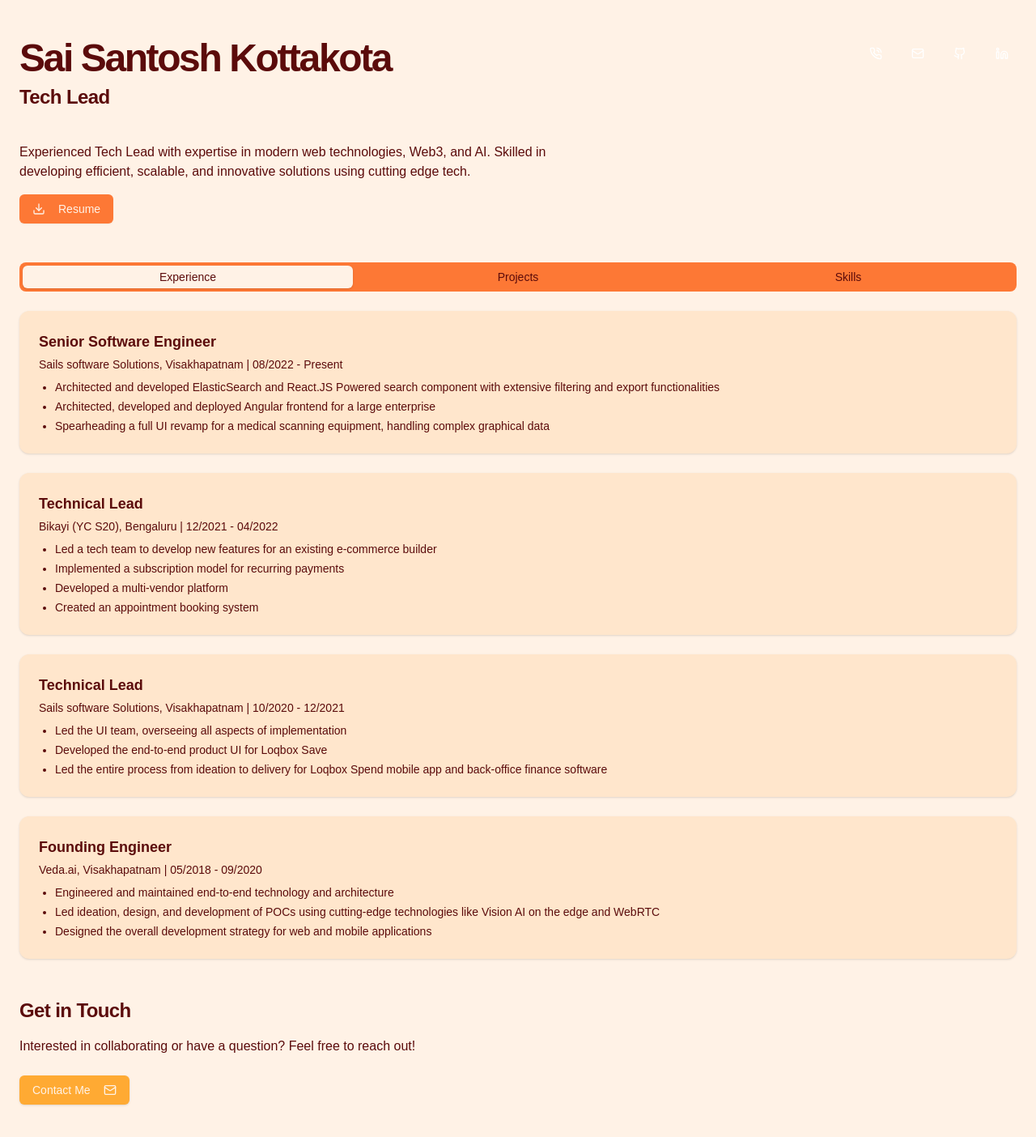
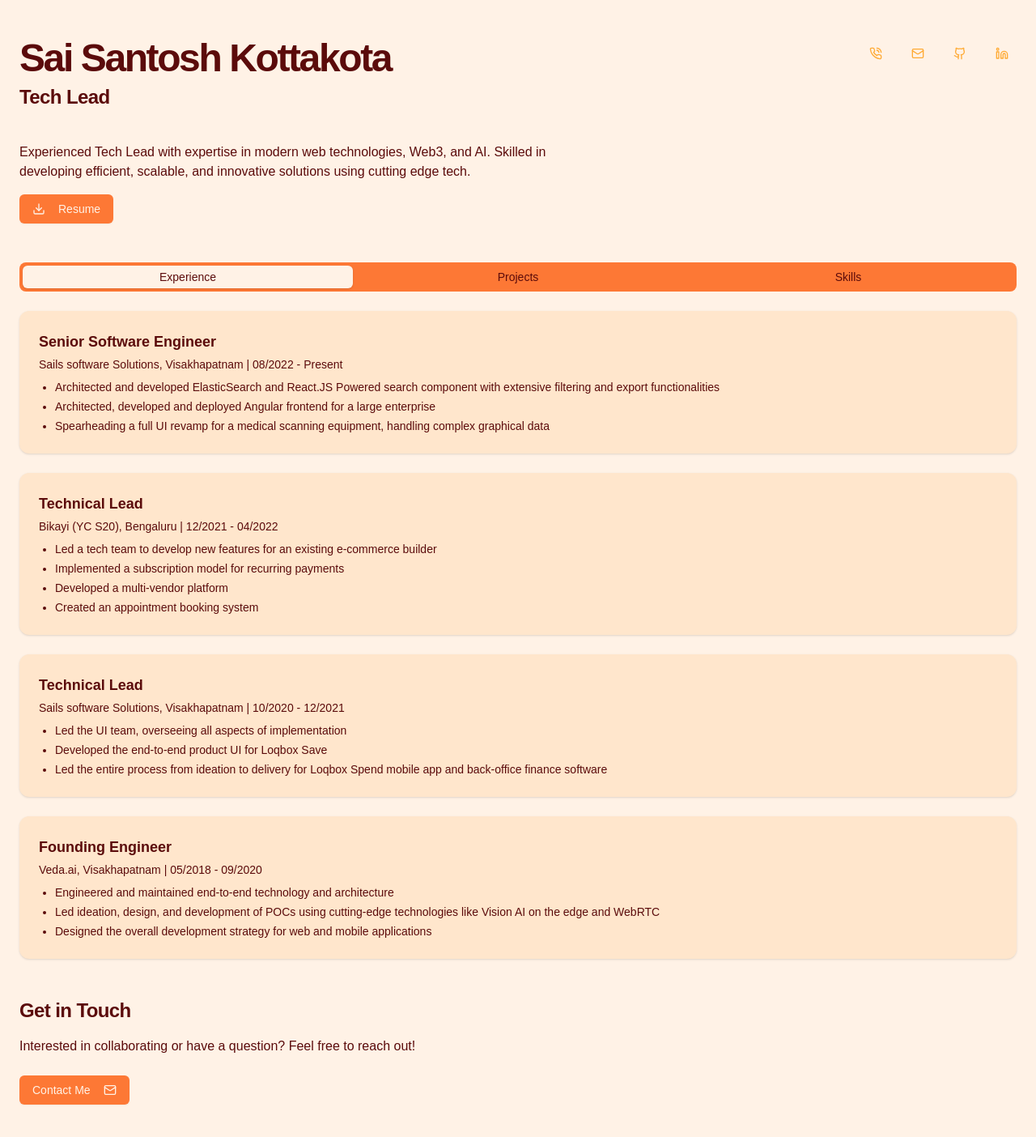
Before and after one commit to santosh898/profile, a Next.js app: page / in a window 1280 px wide. Shown: the top 1404 px of the page at 81% size. Built offline with nearby package versions, Linux system fonts and the light colour scheme.

Commit message:
contact links fixed

```diff
--- a/src/app/page.tsx
+++ b/src/app/page.tsx
@@ -46,7 +46,7 @@ export default function Page() {
             Interested in collaborating or have a question? Feel free to reach
             out!
           </p>
-          <Button asChild>
+          <Button variant="secondary" asChild>
             <Link href="/contact">
               Contact Me <Mail className="ml-2 h-4 w-4" />
             </Link>
--- a/src/components/Header.tsx
+++ b/src/components/Header.tsx
@@ -51,7 +51,7 @@ const Header = () => {
                     <Button
                       variant="ghost"
                       size="icon"
-                      className="text-white hover:text-gray-300"
+                      className="text-primary hover:text-primary-foreground"
                     >
                       <Icon className="h-5 w-5" />
                       <span className="sr-only">{label}</span>
```
